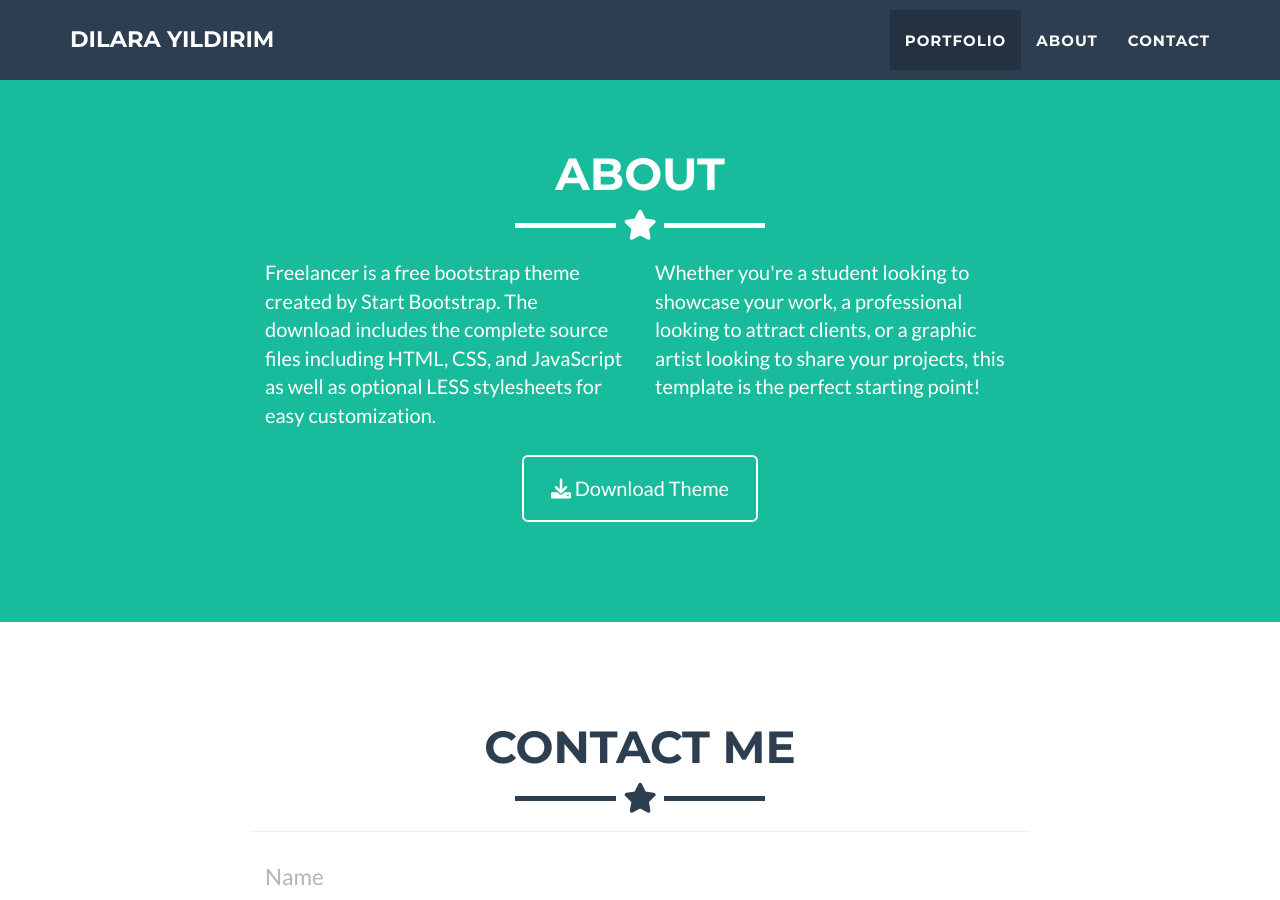
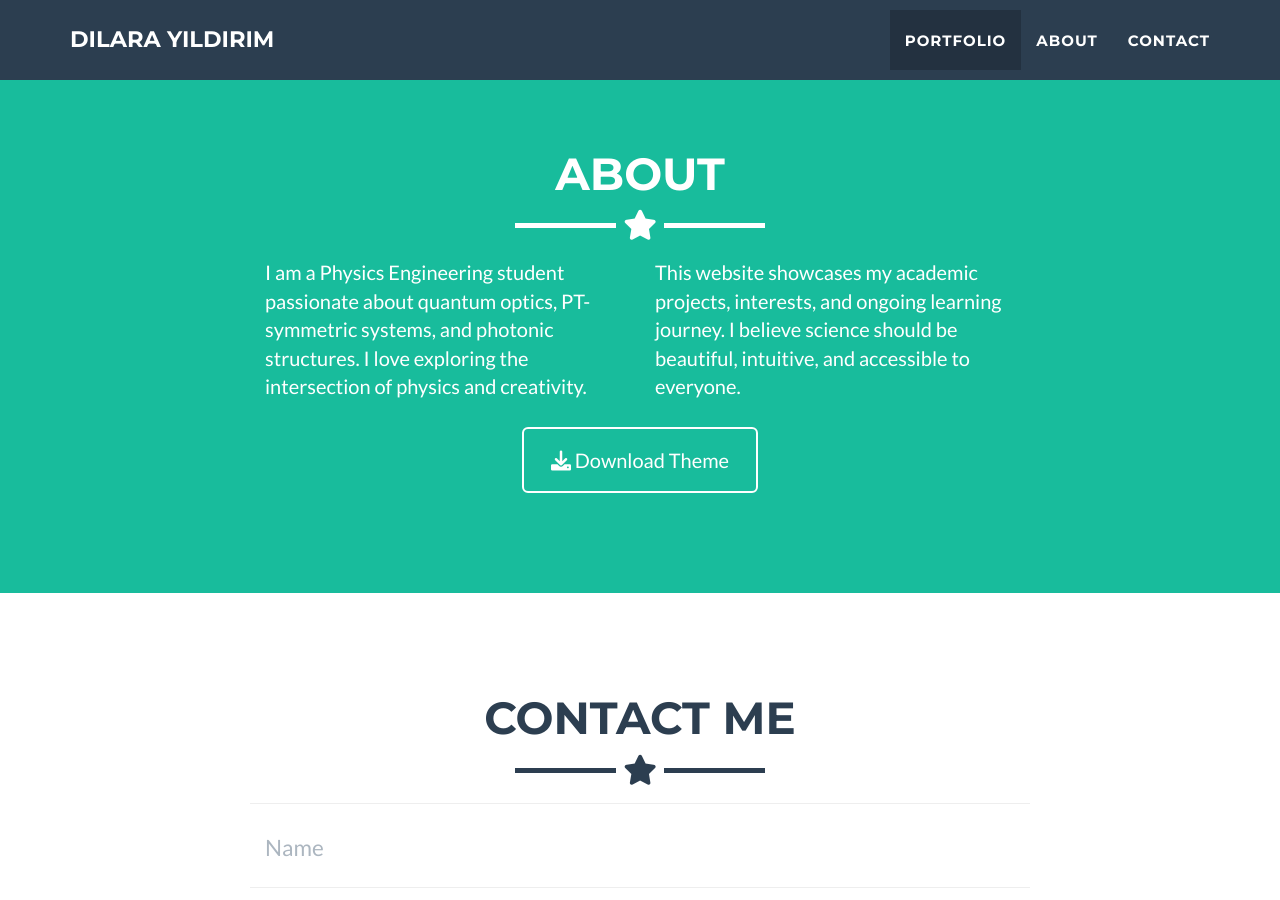
Before and after one commit to yldrmdilara/dilarayildirim.github.io, a Jekyll site: the page built from _posts/2014-07-18-project-1.markdown, in a window 1280 px wide and 900 px high, scrolled down 1623 px. Built offline with Jekyll 4.4.1, drawn with Linux system fonts in a browser that asks for light colours.

Commit message:
Update about.html

```diff
--- a/_includes/about.html
+++ b/_includes/about.html
@@ -9,13 +9,12 @@
     </div>
     <div class="row">
       <div class="col-lg-4 col-lg-offset-2">
-        <p>Freelancer is a free bootstrap theme created by Start Bootstrap. The download includes the complete
-          source files including HTML, CSS, and JavaScript as well as optional LESS stylesheets for easy
-          customization.</p>
+        <p>I am a Physics Engineering student passionate about quantum optics, PT-symmetric systems, and photonic structures.
+          I love exploring the intersection of physics and creativity.</p>
       </div>
       <div class="col-lg-4">
-        <p>Whether you're a student looking to showcase your work, a professional looking to attract clients, or
-          a graphic artist looking to share your projects, this template is the perfect starting point! </p>
+        <p>This website showcases my academic projects, interests, and ongoing learning journey. I believe science should be
+          beautiful, intuitive, and accessible to everyone.</p>
       </div>
       <div class="col-lg-8 col-lg-offset-2 text-center">
         <a href="https://github.com/jeromelachaud/freelancer-theme" class="btn btn-lg btn-outline">
```
